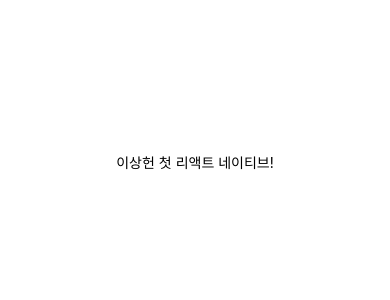
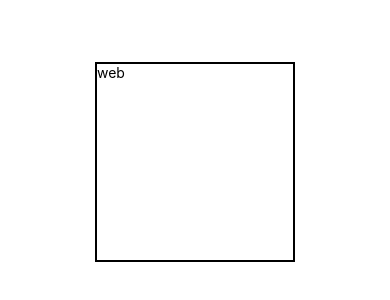
Before and after one commit to LeeSangHeon86/my-first-expo-typescript, a React Native app: screen / in a window 390 px wide. Shown: the part 260-560 px from the top of the page. Built offline with nearby package versions, Linux system fonts and the light colour scheme.

Commit message:
20220606 16:00

```diff
--- a/App.tsx
+++ b/App.tsx
@@ -1,20 +1,3 @@
-import { StatusBar } from 'expo-status-bar';
-import { StyleSheet, Text, View } from 'react-native';
+import App from './src/App';
 
-export default function App() {
-  return (
-    <View style={styles.container}>
-      <Text>이상헌 첫 리액트 네이티브!</Text>
-      <StatusBar style="auto" />
-    </View>
-  );
-}
-
-const styles = StyleSheet.create({
-  container: {
-    flex: 1,
-    backgroundColor: '#fff',
-    alignItems: 'center',
-    justifyContent: 'center',
-  },
-});
+export default App;
--- /dev/null
+++ b/src/App.tsx
@@ -0,0 +1,25 @@
+import { StatusBar } from 'expo-status-bar';
+import { StyleSheet, Text, View } from 'react-native';
+import Box from './Box';
+import Shadow from './Shadow';
+
+export default function App() {
+  return (
+    <View style={styles.container}>
+      <StatusBar style="auto" />
+      <Shadow />
+      {/* <Box style={{ backgroundColor: 'red', height: 100 }} />
+      <Box style={{ backgroundColor: 'blue', flex: 1 }} />
+      <Box style={{ backgroundColor: 'pink', height: 100 }} /> */}
+    </View>
+  );
+}
+
+const styles = StyleSheet.create({
+  container: {
+    flex: 1,
+    backgroundColor: '#fff',
+    alignItems: 'center',
+    justifyContent: 'center',
+  },
+});
--- /dev/null
+++ b/src/Box.tsx
@@ -0,0 +1,14 @@
+import React from 'react';
+import { View } from 'react-native';
+
+type propsType = {
+  style: {
+    backgroundColor: string;
+    height?: number;
+    flex?: number;
+  };
+};
+
+export default function Box({ style }: propsType) {
+  return <View style={[{ borderWidth: 2, width: '100%' }, style]}></View>;
+}
--- /dev/null
+++ b/src/Shadow.tsx
@@ -0,0 +1,30 @@
+import React from 'react';
+import { StyleSheet, View, Platform, Text } from 'react-native';
+
+export default function Shadow() {
+  return (
+    <View style={style.shadow}>
+      <Text>{Platform.OS}</Text>
+    </View>
+  );
+}
+
+const style = StyleSheet.create({
+  shadow: {
+    backgroundColor: '#ffffff',
+    width: 200,
+    height: 200,
+    borderWidth: 2,
+    ...Platform.select({
+      ios: {
+        shadowColor: '#000000',
+        shadowOffset: { width: 10, height: 10 },
+        shadowOpacity: 0.5,
+        shadowRadius: 10,
+      },
+      android: {
+        elevation: 50,
+      },
+    }),
+  },
+});
```
